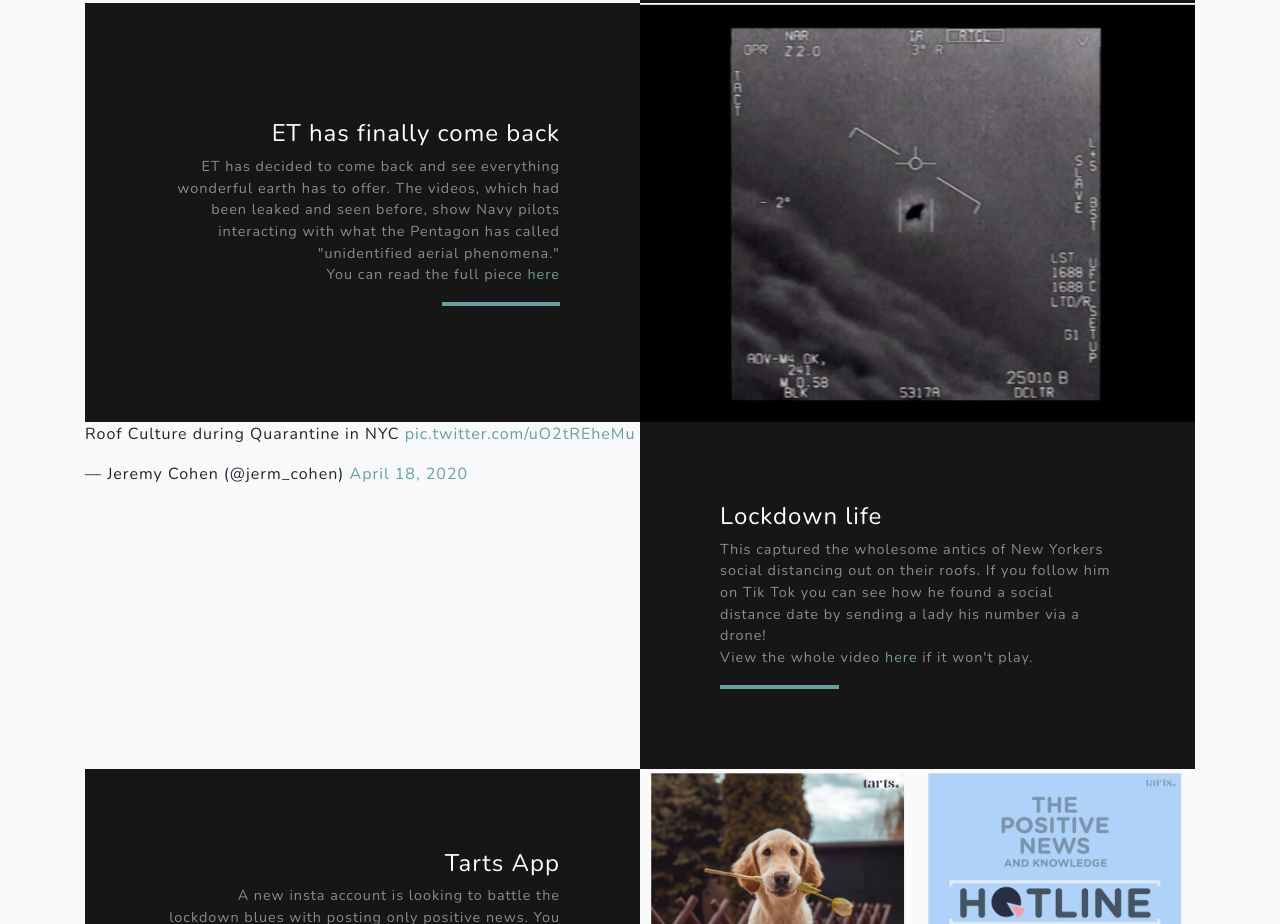
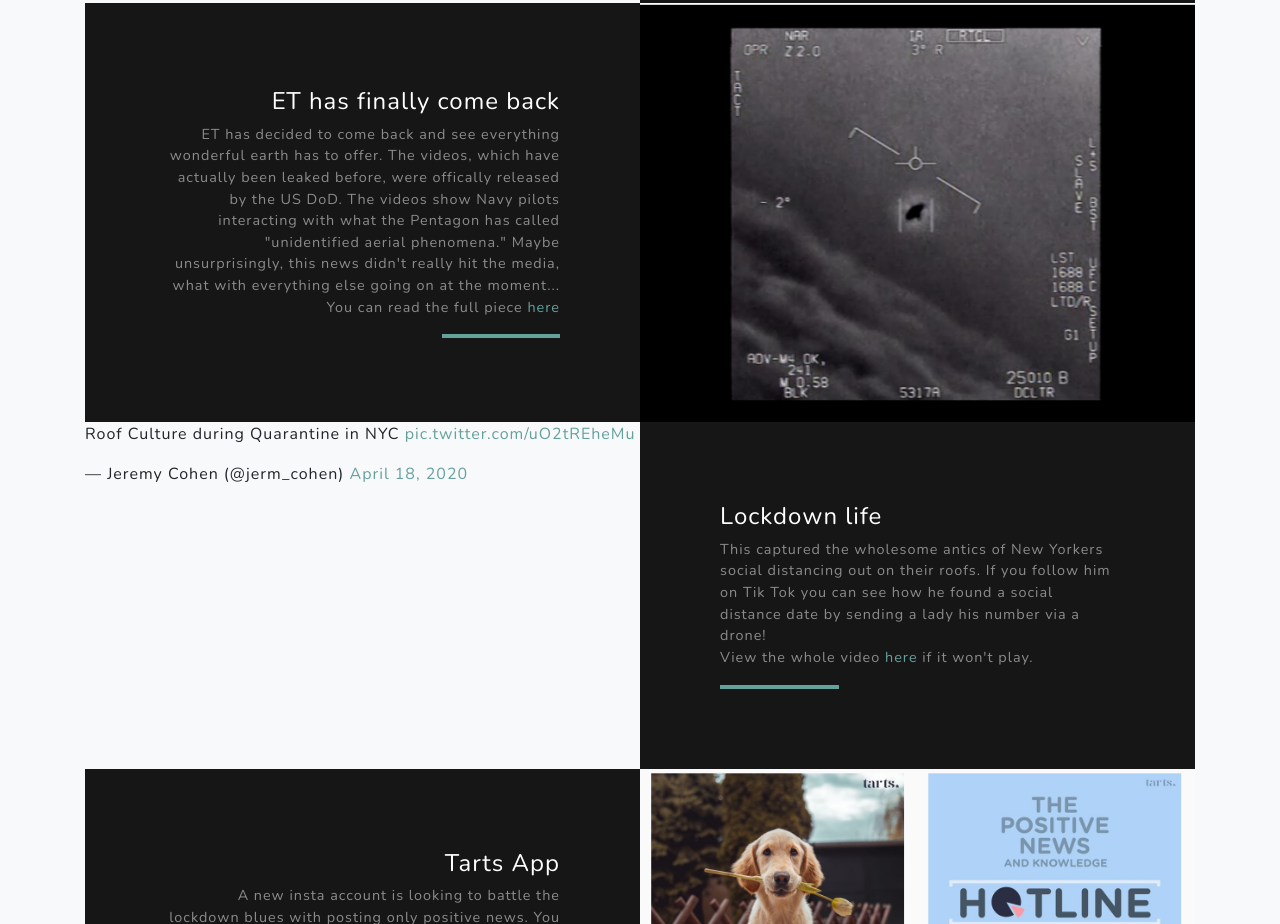
Before and after one commit to AshMeg/Good-news-digest, a website: page index.html in a window 1280 px wide. Shown: the part 1980-2904 px from the top of the page. Drawn offline with nearby package versions, Linux system fonts and the light colour scheme.

Commit message:
Updated ET text

```diff
--- a/index.html
+++ b/index.html
@@ -81,7 +81,7 @@
             <div class="d-flex h-100">
               <div class="project-text w-100 my-auto text-center text-lg-right">
                 <h4 class="text-white">ET has finally come back</h4>
-                <p class="mb-0 text-white-50">ET has decided to come back and see everything wonderful earth has to offer. The videos, which had been leaked and seen before, show Navy pilots interacting with what the Pentagon has called "unidentified aerial phenomena." </p>
+                <p class="mb-0 text-white-50">ET has decided to come back and see everything wonderful earth has to offer. The videos, which have actually been leaked before, were offically released by the US DoD. The videos show Navy pilots interacting with what the Pentagon has called "unidentified aerial phenomena." Maybe unsurprisingly, this news didn't really hit the media, what with everything else going on at the moment... </p>
                   <p class="mb-0 text-white-50">You can read the full piece <a href="https://www.buzzfeednews.com/article/ellievhall/pentagon-ufo-video-military-flying-object" target="_blank">here</a> </p>
                 <hr class="d-none d-lg-block mb-0 mr-0">
               </div>
```
